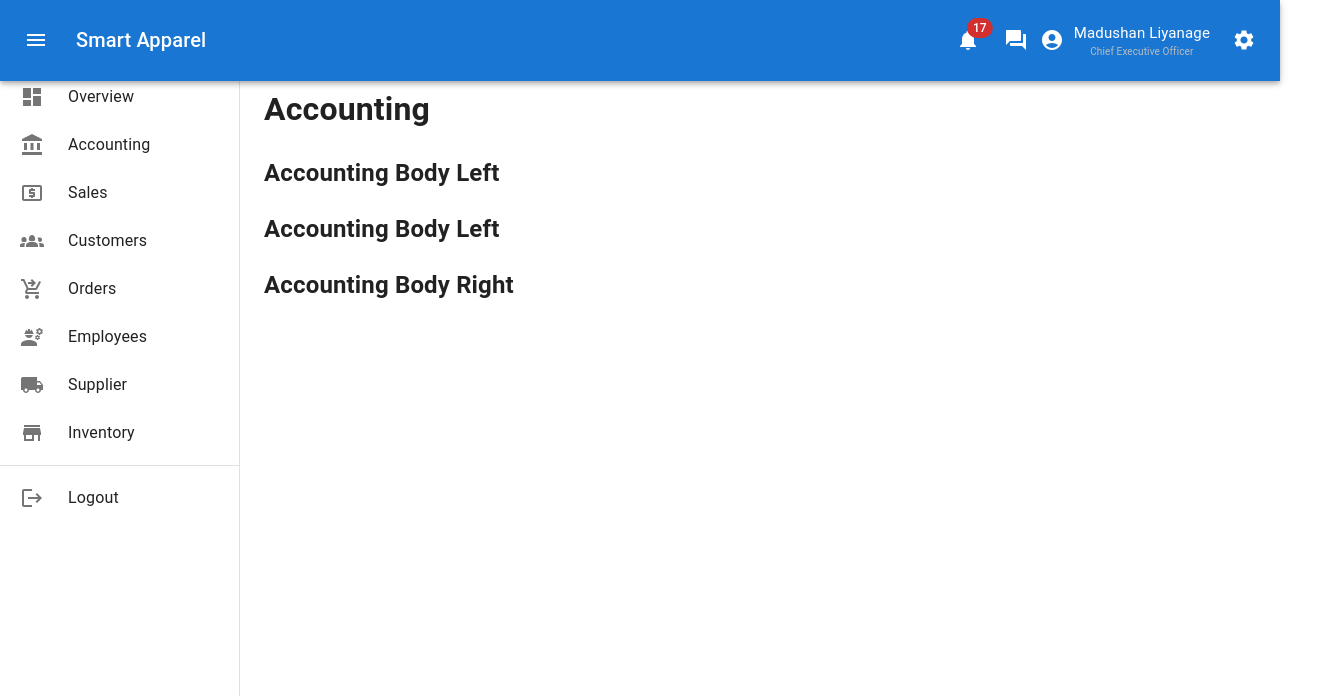
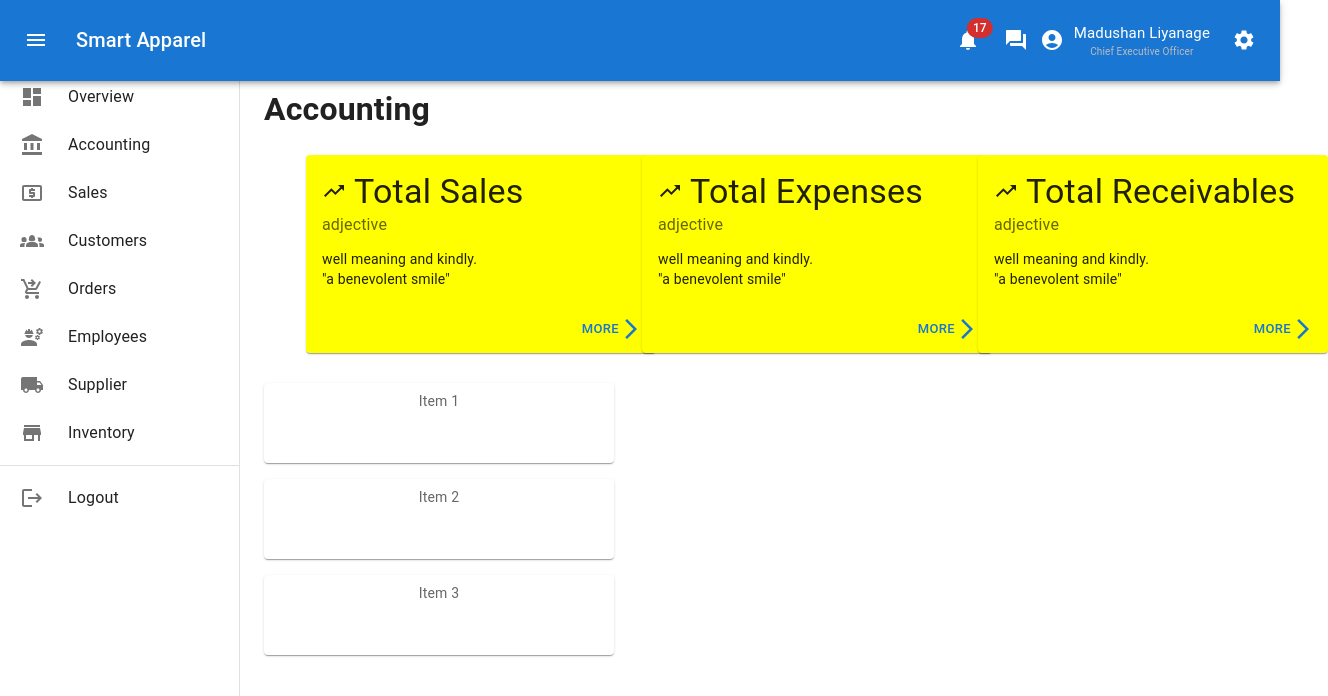
Before and after one commit to Hasindu1219/SmartApparel-Group_08-Frontend, a React (Create React App) app in the folder smart-apparel/: page /accounting in a window 1280 px wide. Shown: the top 696 px of the page, 1328 px wide, since content can reach past the window. Built offline with nearby package versions, Linux system fonts and the light colour scheme.

Commit message:
Added accouting tiles

```diff
--- /dev/null
+++ b/smart-apparel/src/components/Accounting/AccountingTilesGrid.js
@@ -0,0 +1,37 @@
+import * as React from 'react';
+import { styled } from '@mui/material/styles';
+import Box from '@mui/material/Box';
+import Paper from '@mui/material/Paper';
+import Grid from '@mui/material/Grid';
+import SalesCard from './SalesCard';
+import ExpensesCard from './ExpensesCard';
+import ReceivablesCard from './Receivables';
+
+
+
+
+const Item = styled(Paper)(({ theme }) => ({
+  backgroundColor: theme.palette.mode === 'dark' ? '#1A2027' : '#fff',
+  ...theme.typography.body2,
+  padding: theme.spacing(1),
+  textAlign: 'center',
+  color: theme.palette.text.secondary,
+}));
+
+export default function BasicGrid() {
+  return (
+    <Box sx={{ flexGrow: 1 }}>
+      <Grid container spacing={2}>
+        <Grid item xs={3} sx={{ margin: 'auto' }}>
+          <SalesCard/>
+        </Grid>
+        <Grid item xs={3} sx={{ margin: 'auto' }}>
+          <ExpensesCard/>
+        </Grid>
+        <Grid item xs={3} sx={{ margin: 'auto' }}>
+          <ReceivablesCard/>
+        </Grid>
+      </Grid>
+    </Box>
+  );
+}
--- /dev/null
+++ b/smart-apparel/src/components/Accounting/ExpensesCard.js
@@ -0,0 +1,39 @@
+import * as React from 'react';
+import Card from '@mui/material/Card';
+import CardActions from '@mui/material/CardActions';
+import CardContent from '@mui/material/CardContent';
+import Button from '@mui/material/Button';
+import Typography from '@mui/material/Typography';
+import ArrowForwardIosIcon from '@mui/icons-material/ArrowForwardIos';
+import TrendingUpTwoToneIcon from '@mui/icons-material/TrendingUpTwoTone';
+
+
+export default function ExpensesCard() {
+  return (
+    <Card sx={{ minWidth: 350, backgroundColor:'yellow' }}>
+
+      <CardContent>
+
+        <Typography variant="h4" component="div">
+            <TrendingUpTwoToneIcon/> Total Expenses
+        </Typography>
+
+        <Typography sx={{ mb: 1.5 }} color="text.secondary">
+          adjective
+        </Typography>
+
+        <Typography variant="body2">
+          well meaning and kindly.
+          <br />
+          {'"a benevolent smile"'}
+        </Typography>
+      </CardContent>
+
+      <CardActions sx={{float:'right'}}>
+        <Button size="small">More<ArrowForwardIosIcon/></Button>
+
+      </CardActions>
+
+    </Card>
+  );
+}
--- /dev/null
+++ b/smart-apparel/src/components/Accounting/Receivables.js
@@ -0,0 +1,40 @@
+import * as React from 'react';
+import Card from '@mui/material/Card';
+import CardActions from '@mui/material/CardActions';
+import CardContent from '@mui/material/CardContent';
+import Button from '@mui/material/Button';
+import Typography from '@mui/material/Typography';
+import ArrowForwardIosIcon from '@mui/icons-material/ArrowForwardIos';
+import TrendingUpTwoToneIcon from '@mui/icons-material/TrendingUpTwoTone';
+
+
+
+export default function ReceivablesCard() {
+  return (
+    <Card sx={{  minWidth: 350, backgroundColor:'yellow' }}>
+
+      <CardContent>
+
+        <Typography variant="h4" component="div">
+            <TrendingUpTwoToneIcon/> Total Receivables
+        </Typography>
+
+        <Typography sx={{ mb: 1.5 }} color="text.secondary">
+          adjective
+        </Typography>
+
+        <Typography variant="body2">
+          well meaning and kindly.
+          <br />
+          {'"a benevolent smile"'}
+        </Typography>
+      </CardContent>
+
+      <CardActions sx={{float:'right'}}>
+        <Button size="small">More<ArrowForwardIosIcon/></Button>
+
+      </CardActions>
+
+    </Card>
+  );
+}
--- /dev/null
+++ b/smart-apparel/src/components/Accounting/SalesCard.js
@@ -0,0 +1,39 @@
+import * as React from 'react';
+import Card from '@mui/material/Card';
+import CardActions from '@mui/material/CardActions';
+import CardContent from '@mui/material/CardContent';
+import Button from '@mui/material/Button';
+import Typography from '@mui/material/Typography';
+import ArrowForwardIosIcon from '@mui/icons-material/ArrowForwardIos';
+import TrendingUpTwoToneIcon from '@mui/icons-material/TrendingUpTwoTone';
+
+
+export default function SalesCard() {
+  return (
+    <Card sx={{ minWidth: 350, backgroundColor:'yellow' }}>
+
+      <CardContent>
+
+        <Typography variant="h4" component="div">
+            <TrendingUpTwoToneIcon/> Total Sales
+        </Typography>
+
+        <Typography sx={{ mb: 1.5 }} color="text.secondary">
+          adjective
+        </Typography>
+
+        <Typography variant="body2">
+          well meaning and kindly.
+          <br />
+          {'"a benevolent smile"'}
+        </Typography>
+      </CardContent>
+
+      <CardActions sx={{float:'right'}}>
+        <Button size="small">More<ArrowForwardIosIcon/></Button>
+
+      </CardActions>
+
+    </Card>
+  );
+}
--- a/smart-apparel/src/pages/Accounting/Accounting.css
+++ b/smart-apparel/src/pages/Accounting/Accounting.css
@@ -1,8 +1,19 @@
-.main-container {
+.AccountingTiles {
     display: grid;
     grid-template-columns: 1fr 1fr 1fr;
   }
 
-  .division {
-    border: 1px solid black; /* Optional: for demonstration */
+.AccountTilesLeft{
+    background-color: #aea6a6;
+    float: left;
   }
+
+  .AccountTilesMiddle {
+    background-color: #371c1c;
+    float: left;
+  }
+
+  .AccountTilesRight{
+    background-color: #a41313;
+    float: middle;
+  }
--- a/smart-apparel/src/pages/Accounting/Accounting.jsx
+++ b/smart-apparel/src/pages/Accounting/Accounting.jsx
@@ -1,8 +1,21 @@
 import React from "react";
 import Sidebar from "../../components/Sidebar";
 import Box from "@mui/material/Box";
-import Typography from "@mui/material/Typography";
 import Navbar from "../../components/Navbar/Navbar";
+import BasicGrid from "../../components/Accounting/AccountingTilesGrid";
+import Grid from "@mui/material/Grid";
+import Button from "@mui/material/Button";
+import Stack from '@mui/material/Stack';
+import Paper from '@mui/material/Paper';
+import styled from '@mui/material/styles/styled';
+
+const Item = styled(Paper)(({ theme }) => ({
+  backgroundColor: theme.palette.mode === 'dark' ? '#1A2027' : '#fff',
+  ...theme.typography.body2,
+  padding: theme.spacing(1),
+  textAlign: 'center',
+  color: theme.palette.text.secondary,
+}));
 
 export default function Accounting() {
   return (
@@ -14,25 +27,15 @@ export default function Accounting() {
 
         <Box component="main" sx={{ flexGrow: 1, p: 3 }}>
           <h1>Accounting</h1>
-          <div className="AccountingBody">
+          <BasicGrid />
 
-            <div className="AccountingTiles">
+          <Box height={30} />
 
-              <div className="division">
-                <h2>Accounting Body Left</h2>
-              </div>
-
-              <div className="division">
-                <h2>Accounting Body Left</h2>
-              </div>
-
-              <div className="division">
-                <h2>Accounting Body Right</h2>
-              </div>
-
-            </div>
-
-          </div>
+          <Stack spacing={2}>
+            <Item sx={{  maxWidth: 350, minHeight:80}}>Item 1</Item>
+            <Item sx={{  maxWidth: 350, minHeight:80}}>Item 2</Item>
+            <Item sx={{  maxWidth: 350, minHeight:80}}>Item 3</Item>
+          </Stack>
         </Box>
       </Box>
     </>
```
